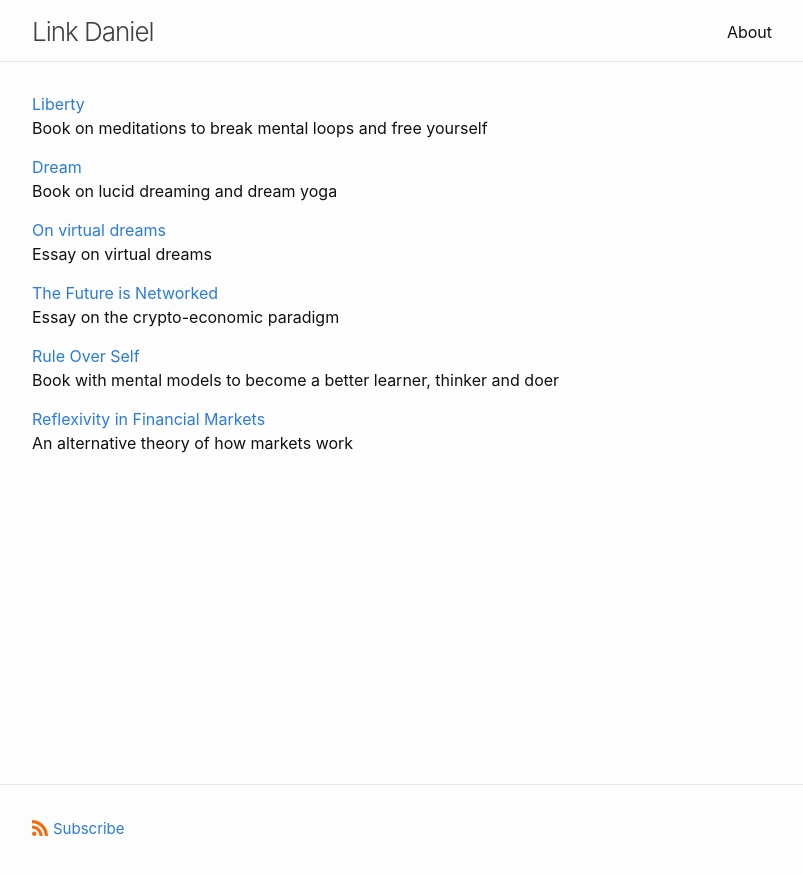
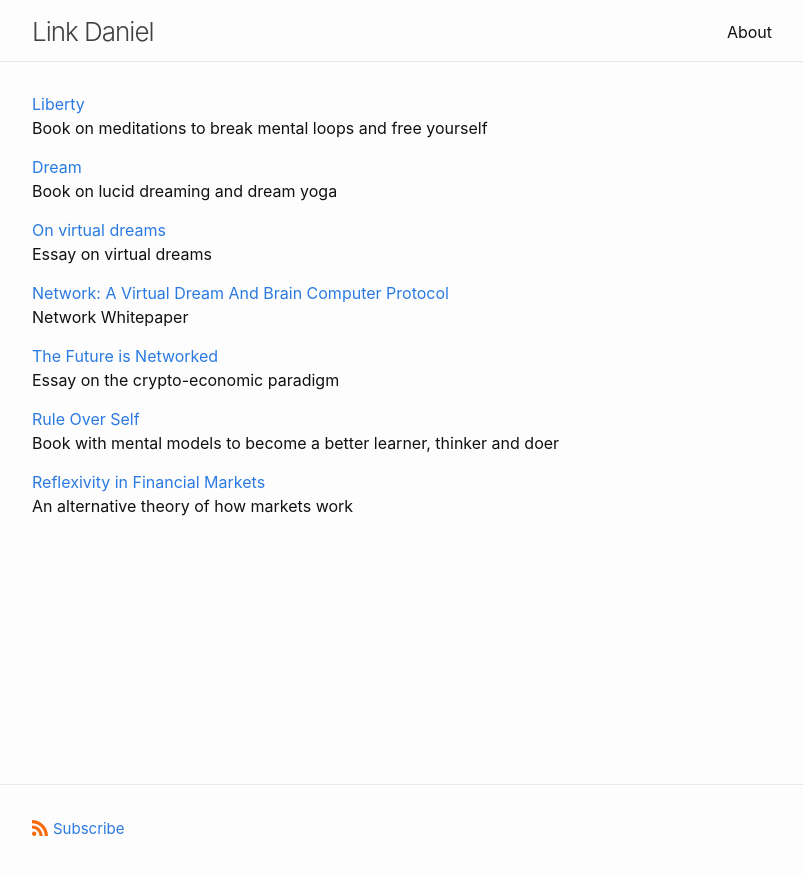
Before and after one commit to link-daniel/link.github.io, a Jekyll site: the page built from index.md, in a window 1280 px wide. Shown: the top 875 px of the page, without its empty margins (238-1041 px from the left). Built offline with Jekyll 4.4.1, drawn with Linux system fonts in a browser that asks for light colours.

Commit message:
Update index.md

```diff
--- a/index.md
+++ b/index.md
@@ -20,6 +20,11 @@ Book on lucid dreaming and dream yoga
 <br>
 Essay on virtual dreams
 
+[Network: A Virtual Dream And Brain Computer Protocol](https://link.com.de/network)
+<br>
+Network Whitepaper
+
+
 [The Future is Networked](https://link.com.de/futurenetworked)
 <br>
 Essay on the crypto-economic paradigm
```
